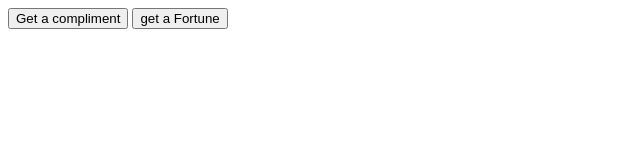
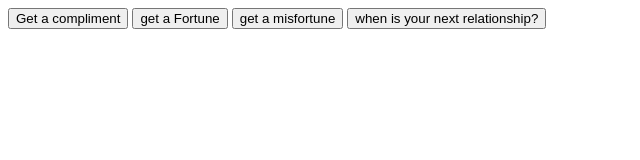
Before and after one commit to shehrbanoNiazi/assessment-backend, a website: page client/index.html in a window 1280 px wide. Shown: the whole page, without its empty margins (0-640 px from the left). Drawn offline with nearby package versions, Linux system fonts and the light colour scheme.

Commit message:
Update index.html

```diff
--- a/client/index.html
+++ b/client/index.html
@@ -6,7 +6,8 @@
   <body class="container">
     <button id="complimentButton">Get a compliment</button>
     <button id="FortuneButton"> get a Fortune </button>
-
+    <button id="misfortuneButton"> get a misfortune </button>
+    <button id="loveButton"> when is your next relationship? </button>
     <script src="https://unpkg.com/axios/dist/axios.min.js"></script>
     <script src="main.js"></script>
 
```
